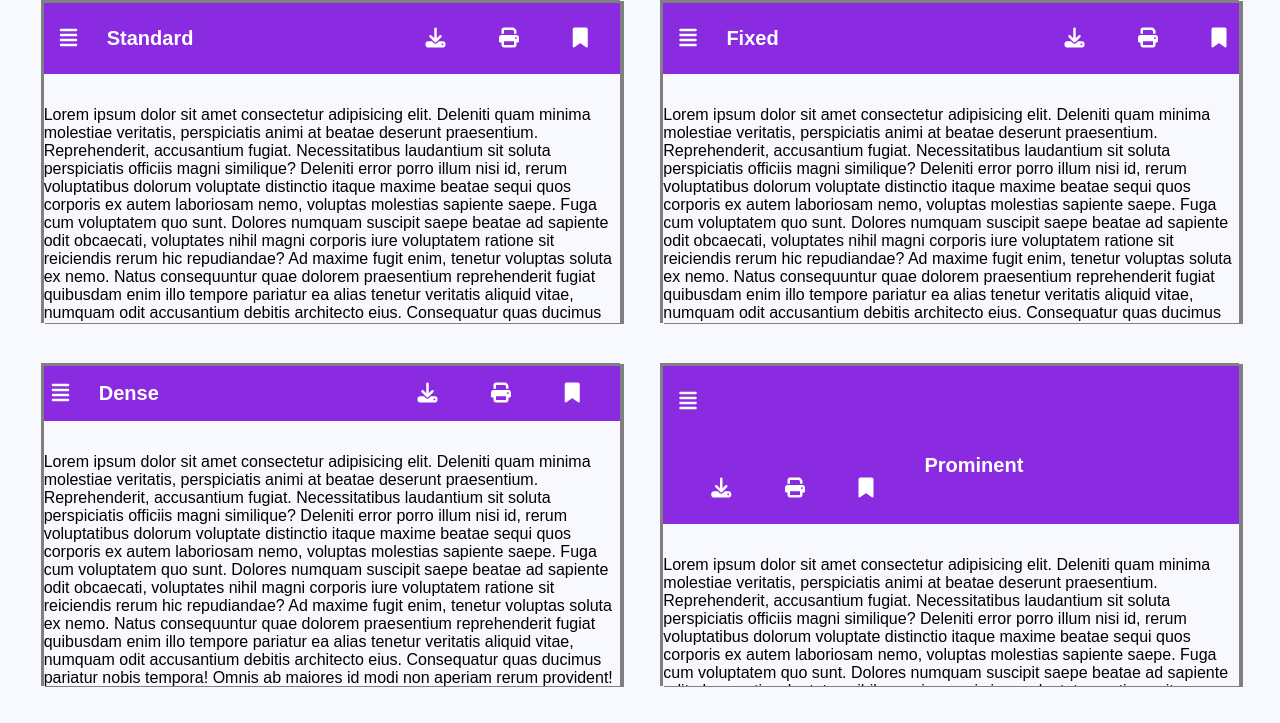
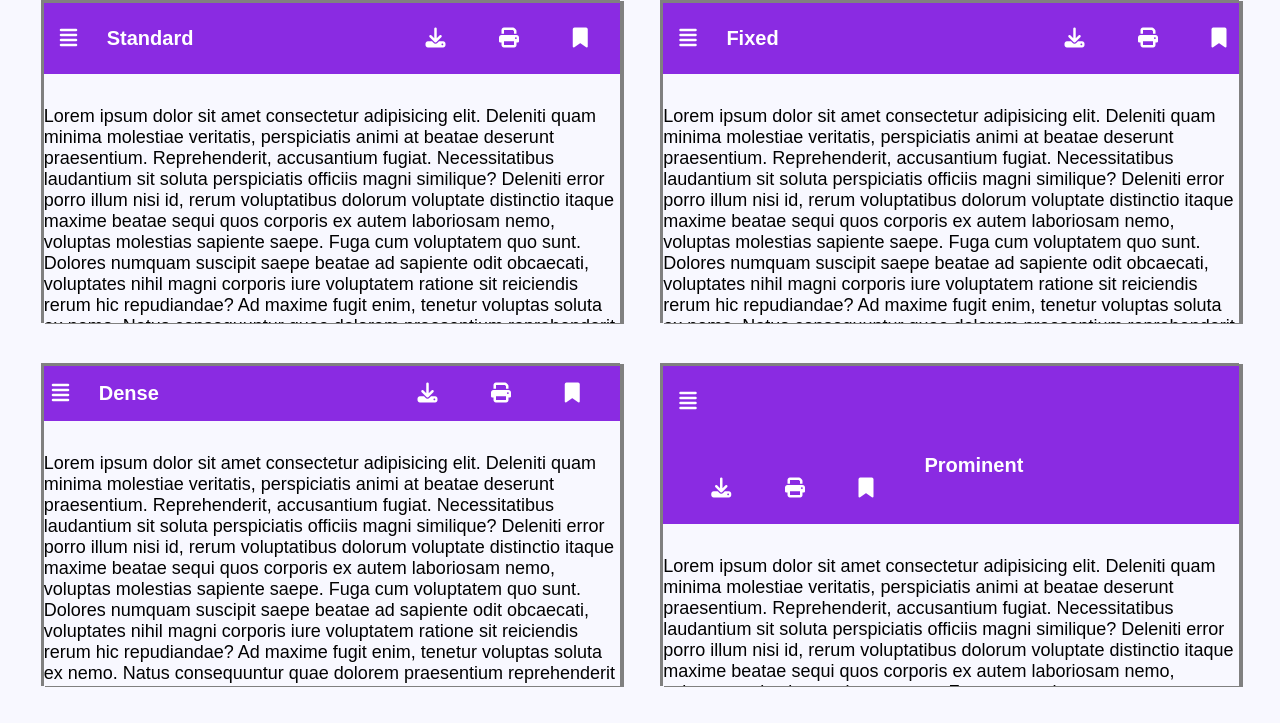
Before and after one commit to Tanjum786/heade_component, a plain HTML site: page index.html in a window 1280 px wide. Shown: the top 723 px of the page. Drawn offline with Linux system fonts and the light colour scheme.

Commit message:
Update style.css

```diff
--- a/style.css
+++ b/style.css
@@ -92,3 +92,6 @@ i{
     height:25px;
     border-bottom-right-radius: 2rem;
 }
+section{
+    font-size: large;
+}
```
